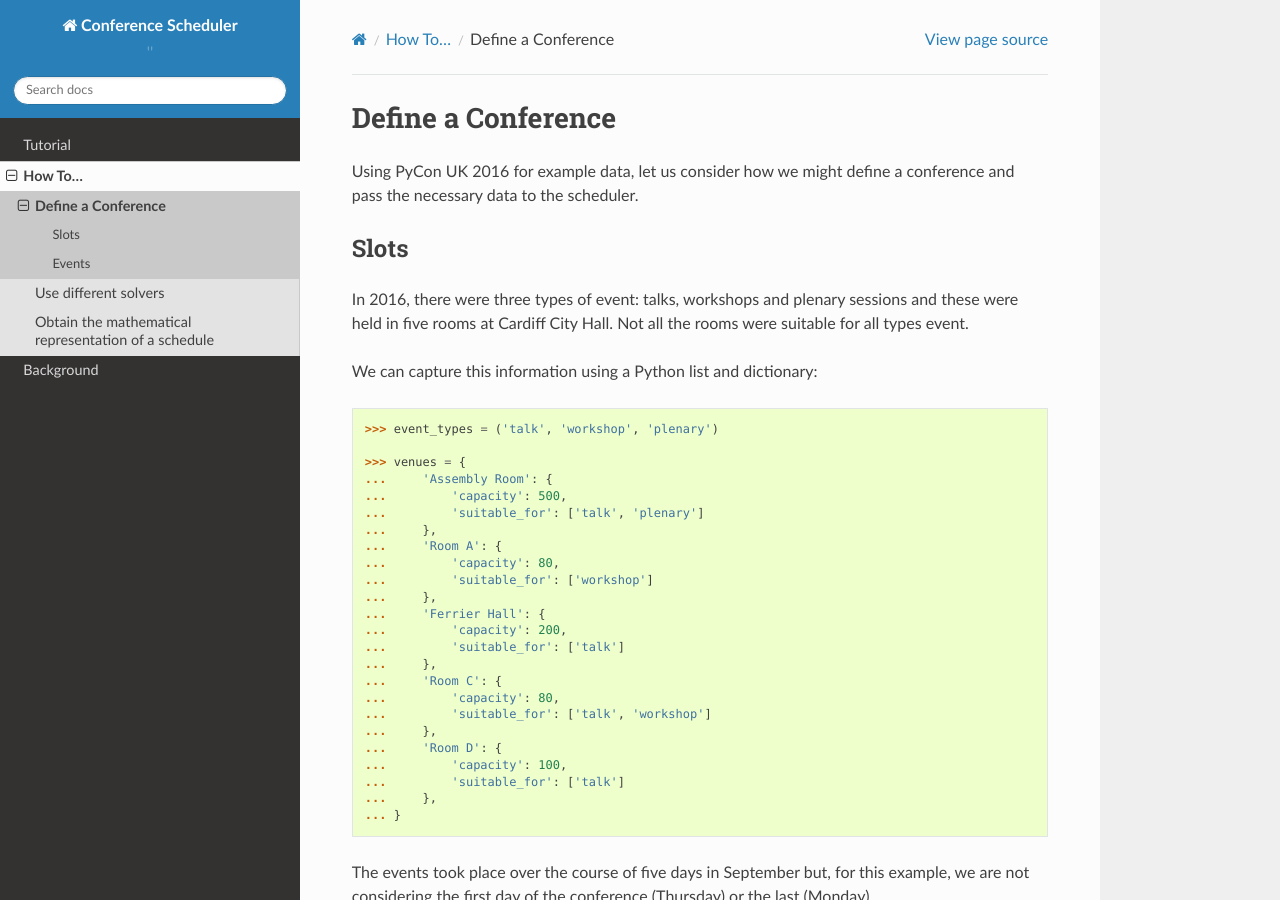
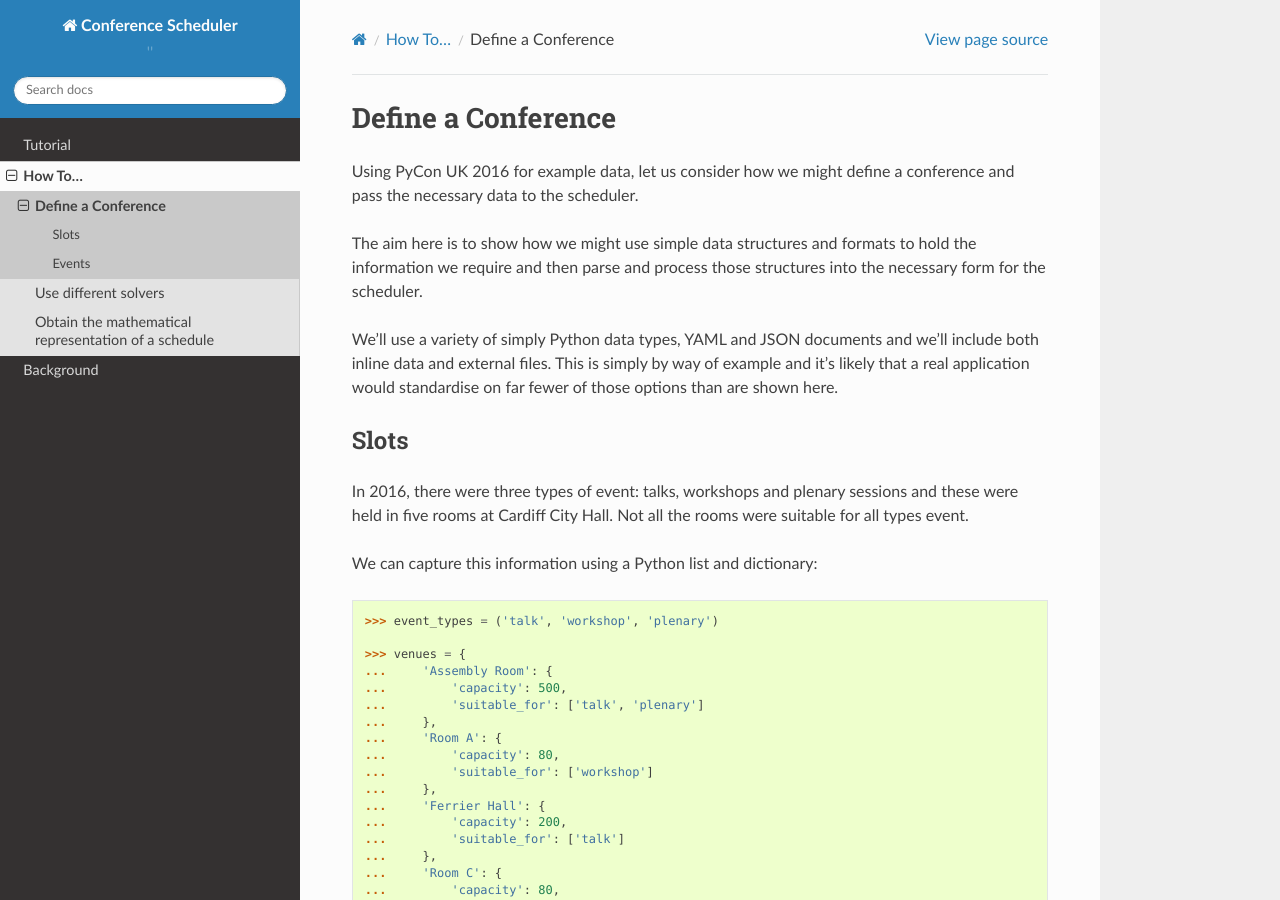
Before and after one commit to PyconUK/ConferenceScheduler, a Sphinx documentation site: the page built from docs/howto/define_a_conference.rst, in a window 1280 px wide and 900 px high. Built offline with Sphinx 7.4.7 and the Read the Docs theme 2.0.0, drawn with Linux system fonts in a browser that asks for light colours.

Commit message:
[#44] Add explanatory intro text

```diff
--- a/docs/howto/define_a_conference.rst
+++ b/docs/howto/define_a_conference.rst
@@ -3,6 +3,15 @@ Define a Conference
 
 Using PyCon UK 2016 for example data, let us consider how we might define a
 conference and pass the necessary data to the scheduler.
+
+The aim here is to show how we might use simple data structures and formats
+to hold the information we require and then parse and process those structures
+into the necessary form for the scheduler.
+
+We'll use a variety of simply Python data types, YAML and JSON documents and
+we'll include both inline data and external files. This is simply by way of
+example and it's likely that a real application would standardise on far fewer
+of those options than are shown here.
 
 Slots
 -----
```
